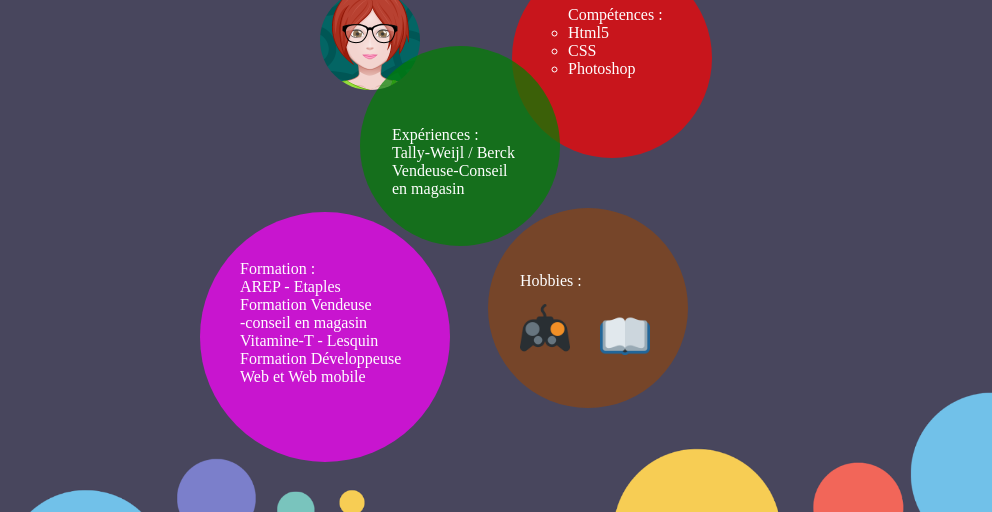
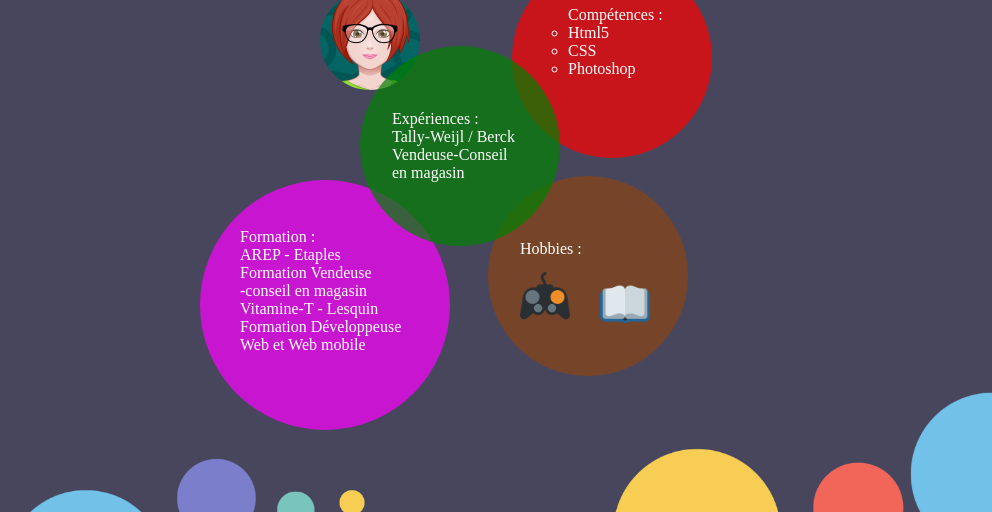
Before and after one commit to oletendart/livraison, a plain HTML site: page index.html in a window 1280 px wide. Shown: the part 122-634 px from the top of the page, 288-1280 px from the left. Drawn offline with nearby package versions, Linux system fonts and the light colour scheme.

Commit message:
finish cv css in style.css

```diff
--- a/style.css
+++ b/style.css
@@ -72,7 +72,7 @@ body
     display: inline-block;
     margin-left: 30rem;
     right: auto;
-    margin-top: 17rem;
+    margin-top: 15rem;
     z-index: 0;
     opacity: .7;
     position: absolute;
@@ -85,7 +85,7 @@ body
     display: inline-block;
     margin-left: 48rem;
     margin-right: auto;
-    margin-top: 10rem;
+    margin-top: 8rem;
     position: absolute;
     opacity: .7;
 }
@@ -110,7 +110,7 @@ link {
     position: absolute;
     margin-left: 42rem;
     right: auto;
-    margin-top: 15rem;
+    margin-top: 14rem;
     z-index: 6;
 }
 .formation {
@@ -118,14 +118,14 @@ link {
     position: absolute;
     left: 33rem;
     right: auto;
-    margin-top: 20rem;
+    margin-top: 18rem;
 }
 .hobby {
     color: #fff;
     position: absolute;
     margin-left: 50rem;
     margin-right: auto;
-    margin-top: 14rem;
+    margin-top: 12rem;
 }
 .imageprofil /* different pictures */
 {
@@ -166,7 +166,7 @@ link {
     height: 50px;
     margin-left: 50rem;
     margin-right: auto;
-    margin-top: 16rem;
+    margin-top: 14rem;
 }
 .livre {
     position: absolute;
@@ -174,5 +174,5 @@ link {
     height: 50px;
     margin-left: 55rem;
     margin-right: auto;
-    margin-top: 16.5rem;
+    margin-top: 14.5rem;
 }
```
